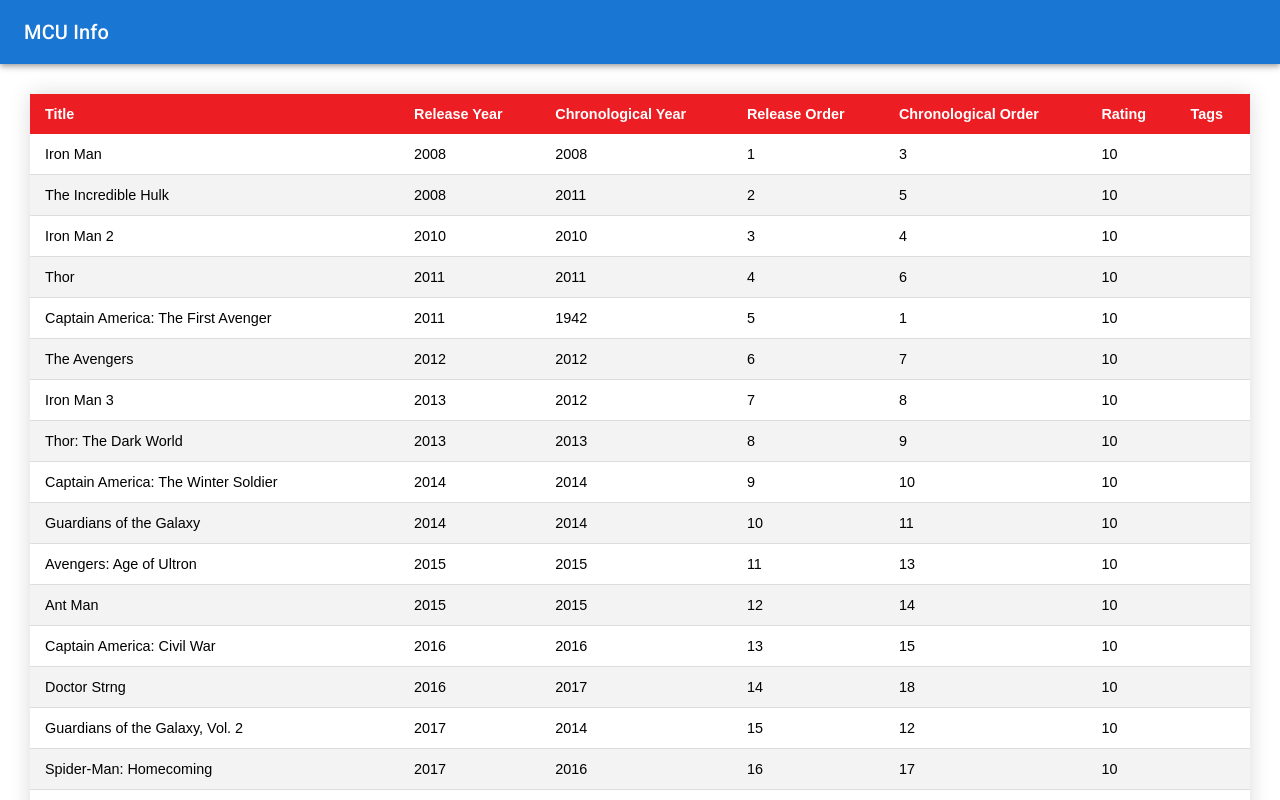
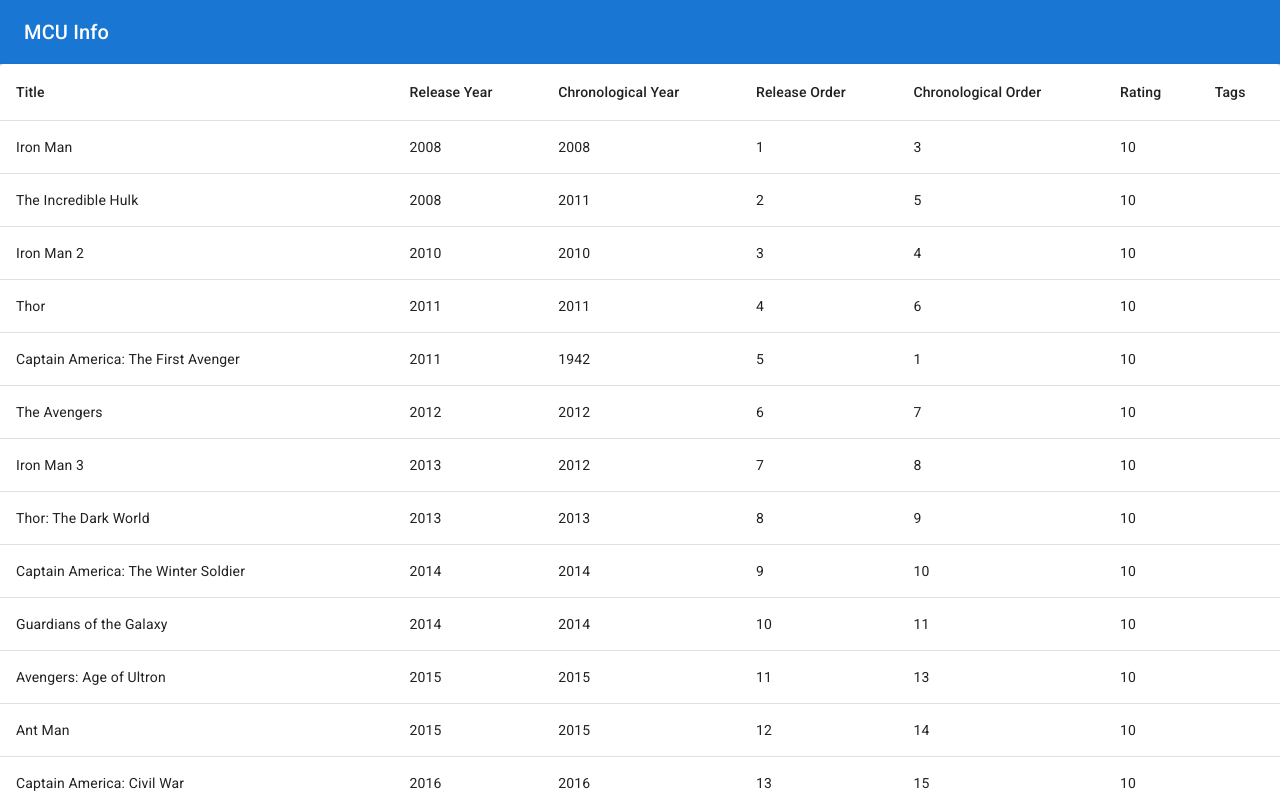
Before and after one commit to hannasage/mcu, a React (Create React App) app: page / in a window 1280 px wide. Shown: the top 800 px of the page. Built offline with nearby package versions, Linux system fonts and the light colour scheme.

Commit message:
Table updted to mui table

```diff
--- a/src/components/movie-table/MovieTable.tsx
+++ b/src/components/movie-table/MovieTable.tsx
@@ -1,3 +1,4 @@
+import { Paper, Table, TableBody, TableContainer, TableHead, TableRow, TableCell } from '@mui/material'
 import React from 'react'
 import movies from '../../content/movies.json'
 import MovieTableRow from './MovieTableRow'
@@ -16,23 +17,25 @@
 function MovieTable() {
 
     return (
-        <div style={{display: 'flex'}}>
-            <table className="styled-table">
-                <thead>
-                    <tr>
-                        <th>Title</th>
-                        <th>Release Year</th>
-                        <th>Chronological Year</th>
-                        <th>Release Order</th>
-                        <th>Chronological Order</th>
-                        <th>Rating</th>
-                        <th>Tags</th>
-                    </tr>
-                </thead>
-                <tbody>
-                    { movies.map(movie => <MovieTableRow movie={movie} />) }
-                </tbody>
-            </table>
+        <div style={{ display: 'flex' }}>
+            <TableContainer component={Paper}>
+                <Table sx={{ minWidth: 650 }}>
+                    <TableHead>
+                        <TableRow>
+                            <TableCell>Title</TableCell>
+                            <TableCell>Release Year</TableCell>
+                            <TableCell>Chronological Year</TableCell>
+                            <TableCell>Release Order</TableCell>
+                            <TableCell>Chronological Order</TableCell>
+                            <TableCell>Rating</TableCell>
+                            <TableCell>Tags</TableCell>
+                        </TableRow>
+                    </TableHead>
+                    <TableBody>
+                        {movies.map(movie => <MovieTableRow movie={movie} />)}
+                    </TableBody>
+                </Table>
+            </TableContainer>
         </div>
     )
 }
--- a/src/components/movie-table/MovieTableRow.tsx
+++ b/src/components/movie-table/MovieTableRow.tsx
@@ -1,3 +1,4 @@
+import { TableCell, TableRow } from '@mui/material'
 import React from 'react'
 import { Movie } from './MovieTable'
 
@@ -16,15 +17,15 @@
    - Tags */
 function MovieTableRow({ movie }: MovieTableRowProps) {
     return (
-        <tr>
-            <td>{movie.title}</td>
-            <td>{movie.releaseYear}</td>
-            <td>{movie.chronologicalYear}</td>
-            <td>{movie.releaseOrder}</td>
-            <td>{movie.chronologicalOrder}</td>
-            <td>{movie.rating}</td>
-            <td>{movie.tags}</td>
-        </tr>
+        <TableRow>
+            <TableCell>{movie.title}</TableCell>
+            <TableCell>{movie.releaseYear}</TableCell>
+            <TableCell>{movie.chronologicalYear}</TableCell>
+            <TableCell>{movie.releaseOrder}</TableCell>
+            <TableCell>{movie.chronologicalOrder}</TableCell>
+            <TableCell>{movie.rating}</TableCell>
+            <TableCell>{movie.tags}</TableCell>
+        </TableRow>
     )
 }
 
```
